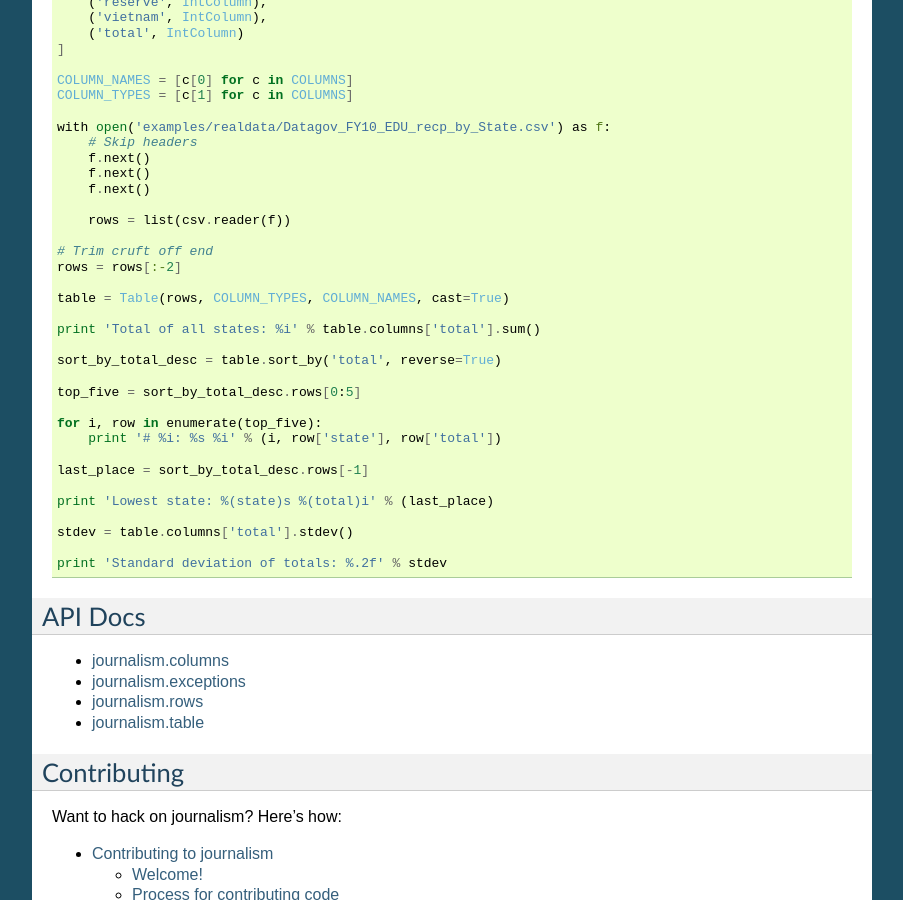
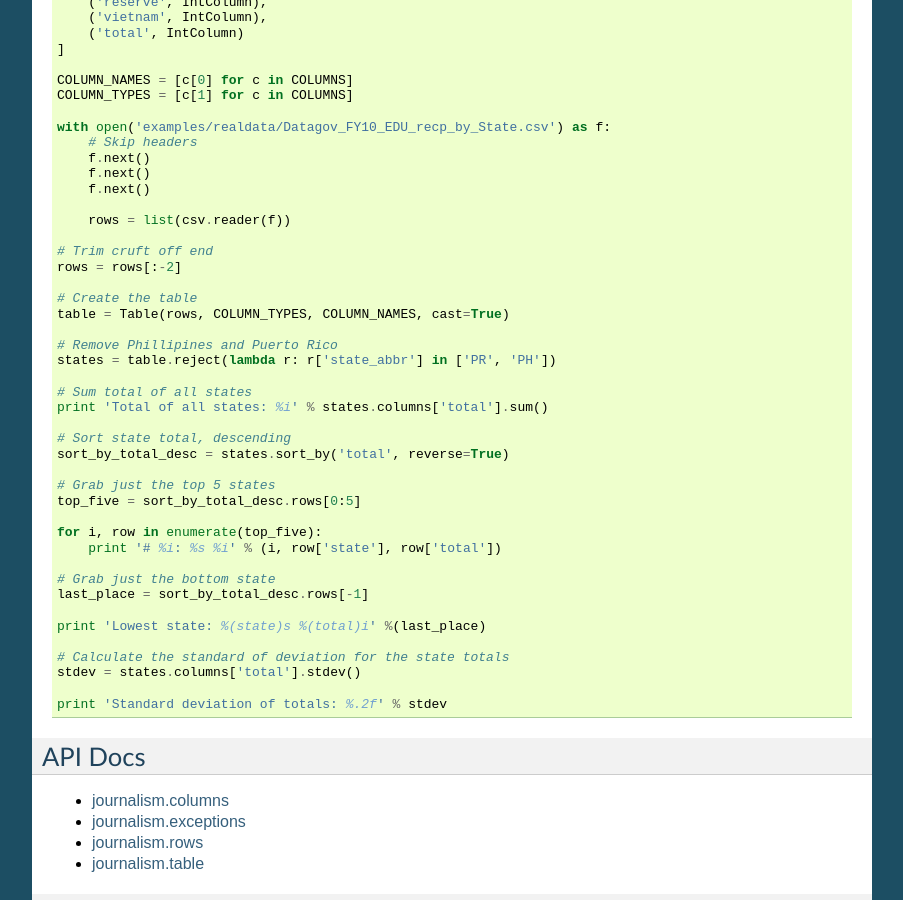
Before and after one commit to wireservice/agate, a Sphinx documentation site: the page built from docs/index.rst, in a window 1280 px wide and 900 px high, scrolled down 1409 px. Shown: the whole window, without its empty margins (198-1101 px from the left). Built offline with Sphinx 7.4.7, drawn with Linux system fonts in a browser that asks for light colours.

Commit message:
Fix bugs in filter/reject. Better use example.

```diff
--- a/docs/index.rst
+++ b/docs/index.rst
@@ -57,7 +57,7 @@ Usage
 
 Here is an example of how to use journalism, using financial aid data from data.gov:
 
-.. code-block:: ruby
+.. code-block:: python
 
     import csv
 
@@ -89,22 +89,31 @@ Here is an example of how to use journalism, using financial aid data from data.
     # Trim cruft off end
     rows = rows[:-2]
 
+    # Create the table
     table = Table(rows, COLUMN_TYPES, COLUMN_NAMES, cast=True)
 
-    print 'Total of all states: %i' % table.columns['total'].sum()
+    # Remove Phillipines and Puerto Rico
+    states = table.reject(lambda r: r['state_abbr'] in ['PR', 'PH'])
 
-    sort_by_total_desc = table.sort_by('total', reverse=True)
+    # Sum total of all states
+    print 'Total of all states: %i' % states.columns['total'].sum()
 
+    # Sort state total, descending
+    sort_by_total_desc = states.sort_by('total', reverse=True)
+
+    # Grab just the top 5 states
     top_five = sort_by_total_desc.rows[0:5]
 
     for i, row in enumerate(top_five):
         print '# %i: %s %i' % (i, row['state'], row['total'])
 
+    # Grab just the bottom state
     last_place = sort_by_total_desc.rows[-1]
 
-    print 'Lowest state: %(state)s %(total)i' % (last_place)
+    print 'Lowest state: %(state)s %(total)i' %(last_place)
 
-    stdev = table.columns['total'].stdev()
+    # Calculate the standard of deviation for the state totals
+    stdev = states.columns['total'].stdev()
 
     print 'Standard deviation of totals: %.2f' % stdev
 
```
Also changed, not shown: example.py (+12 -3 lines), 2 other files.
